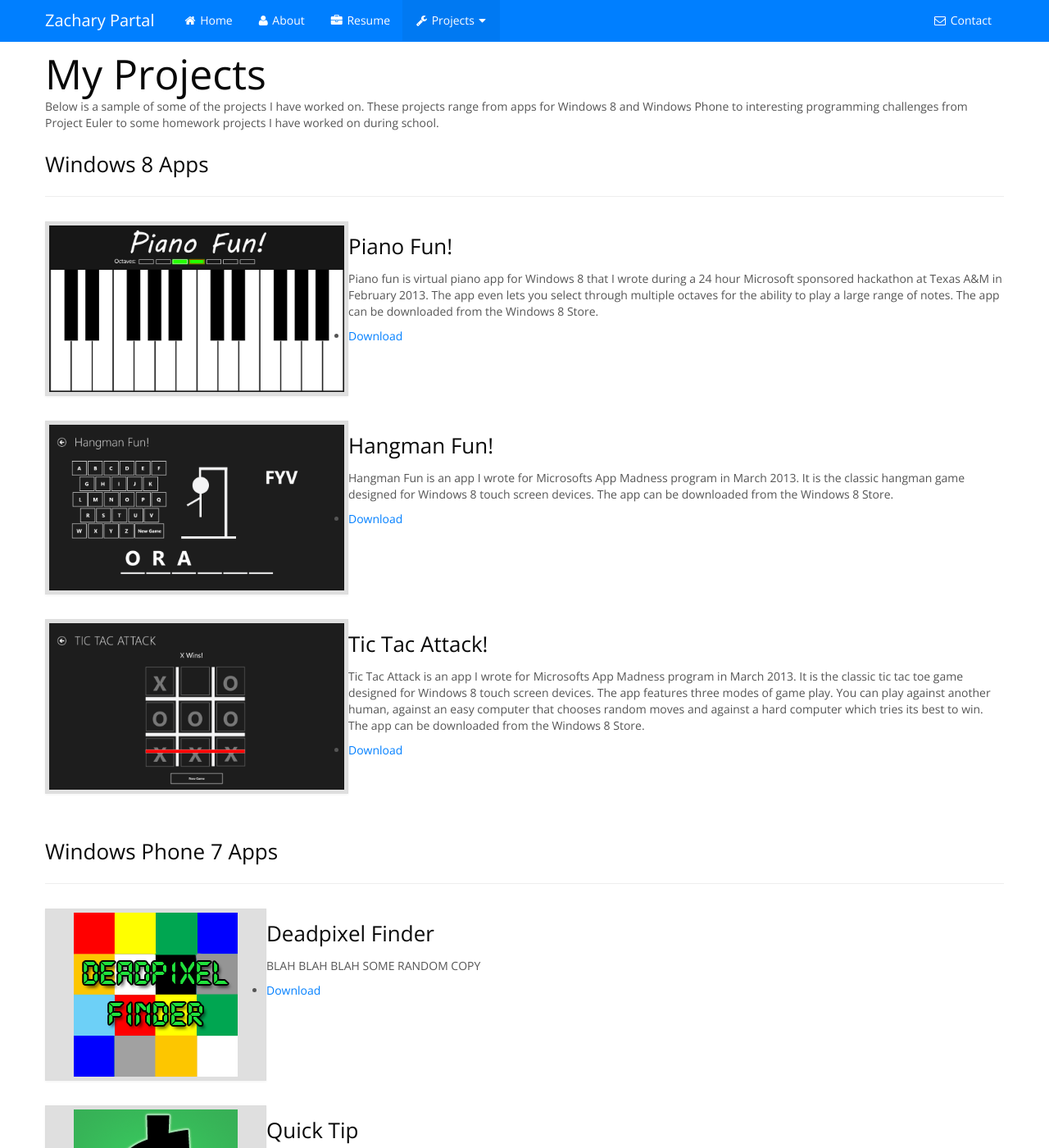
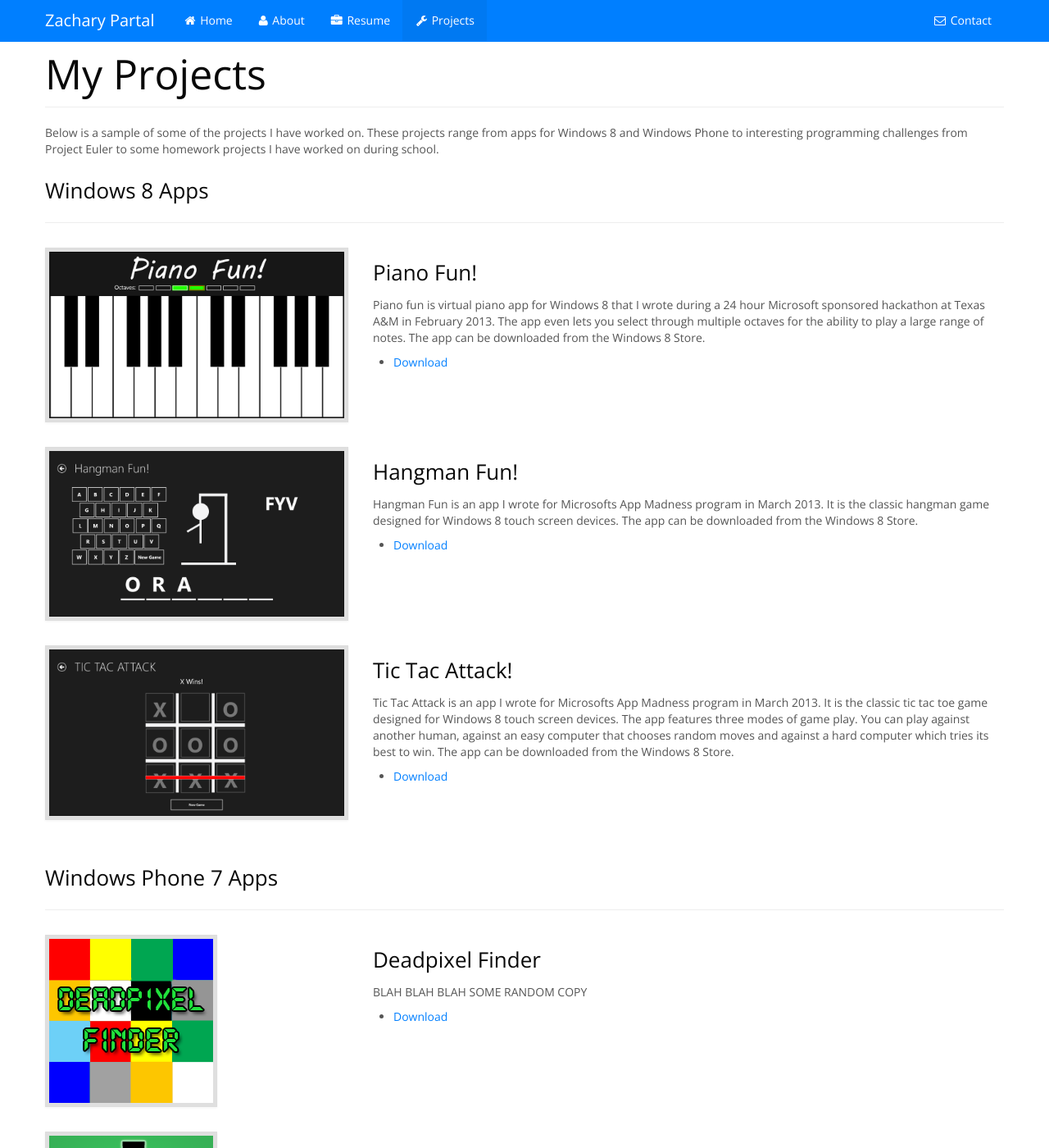
Before and after one commit to zpartal/zpartal.github.io, a Jekyll site: the page built from projects/index.html, in a window 1280 px wide and 1400 px high. Shown: the whole window at 82% size. Built offline with Jekyll 4.4.1, drawn with Linux system fonts in a browser that asks for light colours; nearby versions of some CDN libraries; some of the changed text lies outside the part shown.

Commit message:
moved individual projects into btsrp rows

```diff
--- a/_includes/navbar.html
+++ b/_includes/navbar.html
@@ -16,10 +16,10 @@
                         <a href="/about/"><i class="icon-user icon-white"></i> About</a>
                     </li>
                     <li><a href="/files/zpartalresume.pdf"><i class="icon-briefcase icon-white"></i> Resume</a></li>
-<!--                     <li class="dropdown-split-left {% if page.pageclass == 'projects' %}active{% endif %}">
+                    <li class="dropdown-split-left {% if page.pageclass == 'projects' %}active{% endif %}">
                         <a id="project-dd" href="/projects/"><i class="icon-wrench icon-white"></i> Projects</a>
-                    </li> -->
-                    <li class="dropdown dropdown-split-right {% if page.pageclass == 'projects' %}active{% endif %}">
+                    </li>
+                    <!-- <li class="dropdown dropdown-split-right {% if page.pageclass == 'projects' %}active{% endif %}">
                         <a id="project-dd" href="#" class="dropdown-toggle" data-toggle="dropdown">
                            <i class="icon-wrench icon-white"></i> Projects <i class="icon-caret-down"></i>
                         </a>
@@ -39,7 +39,7 @@
                             <li><a href="#">Project Euler</a></li>
                             <li><a href="#">Website</a></li>
                         </ul>
-                    </li>
+                    </li> -->
                 </ul>
                 <ul class="nav pull-right">
                     <li><a href="mailto:zach@partal.me"><i class="icon-envelope icon-white"></i> Contact</a></li>
--- a/_layouts/default.html
+++ b/_layouts/default.html
@@ -30,13 +30,7 @@
 
         {% include navbar.html %}
 
-        <div class="container">
-
-            {{ content }}
-
-            {% include footer.html %}
-
-        </div> <!-- /container -->
+        {{ content }}
 
         <script src="//ajax.googleapis.com/ajax/libs/jquery/1.9.1/jquery.min.js"></script>
         <script>window.jQuery || document.write('<script src="/assets/js/vendor/jquery-1.9.1.min.js"><\/script>')</script>
--- a/assets/css/main.css
+++ b/assets/css/main.css
@@ -4,13 +4,7 @@
    Author's custom styles
    ========================================================================== */
 
-h3.project-item {
-	padding-left: 10px;
-}
-
-p.project-item {
-	padding-left: 10px;
-}
+.center { float: none; margin-left: auto; margin-right: auto; }
 
 /* Squeeze projects dropdown together */
 /*.navbar .nav > li.dropdown-split-right > a {
@@ -20,10 +14,10 @@ p.project-item {
   padding-right: 0;
 }*/
 
-.navbar .nav li.dropdown.open>.dropdown-toggle, .navbar .nav li.dropdown.active>.dropdown-toggle, .navbar .nav li.dropdown.open.active>.dropdown-toggle {
+/*.navbar .nav li.dropdown.open>.dropdown-toggle, .navbar .nav li.dropdown.active>.dropdown-toggle, .navbar .nav li.dropdown.open.active>.dropdown-toggle {
 	color: #fff;
 	background-color: rgba(0,0,0,0.05);
 	-webkit-box-shadow: none;
 	-moz-box-shadow: none;
 	box-shadow: none;
-}
+}*/
--- a/projects/index.html
+++ b/projects/index.html
@@ -4,61 +4,81 @@ title: Projects
 pageclass: projects
 ---
 
+<div class="container">
     <div>
-<!-- <div class="page-header"> -->
         <h1>My Projects</h1>
+        <hr>
         <p>Below is a sample of some of the projects I have worked on. These projects range from apps for Windows 8 and Windows Phone to interesting programming challenges from Project Euler to some homework projects I have worked on during school.</p>
     </div>
 
     <section id="win-8-apps">
+
     	<div class="page-header">
     		<h2>Windows 8 Apps</h2>
         </div>
+
         <div id="piano-fun" class="project-item clearfix">
-    	<ul class="thumbnails pull-left">
-		  <li class="span4">
+            <div class="row">
+                <div class="span4">
+                	<ul class="thumbnails">
+            		  <li >
             		    <a href="/assets/assets/img/pianofun-ss.png" class="thumbnail">
             		      <img src="/assets/img/pianofun-ss.png" alt="">
             		    </a>
             		  </li>
             		</ul>
+                </div>
+                <div class="span8">
                 	<h3>Piano Fun!</h3>
                 	<p>Piano fun is virtual piano app for Windows 8 that I wrote during a 24 hour Microsoft sponsored hackathon at Texas A&M in February 2013. The app even lets you select through multiple octaves for the ability to play a large range of notes. The app can be downloaded from the Windows 8 Store.</p>
                 	<ul>
                 		<li><a href="http://apps.microsoft.com/windows/app/piano-fun/c35a5143-e947-414f-928a-2bc40f4b698a">Download</a></li>
                 	</ul>
                 </div>
+            </div>
+        </div>
 
         <div id="hangman-fun" class="project-item clearfix">
-    	<ul class="thumbnails pull-left">
-		  <li class="span4">
-		    <a href="/assets/img/hangman-ss.png" class="thumbnail">
+            <div class="row">
+                <div class="span4">
+                    <ul class="thumbnails">
+                      <li>
+                        <a href="/assets/assets/img/hangman-ss.png" class="thumbnail">
                           <img src="/assets/img/hangman-ss.png" alt="">
                         </a>
                       </li>
                     </ul>
+                </div>
+                <div class="span8">
                     <h3>Hangman Fun!</h3>
                     <p>Hangman Fun is an app I wrote for Microsofts App Madness program in March 2013. It is the classic hangman game designed for Windows 8 touch screen devices. The app can be downloaded from the Windows 8 Store.</p>
                     <ul>
                         <li><a href="http://apps.microsoft.com/windows/app/piano-fun/c35a5143-e947-414f-928a-2bc40f4b698a">Download</a></li>
                     </ul>
                 </div>
+            </div>
+        </div>
 
         <div id="tic-tac-attack" class="project-item clearfix">
-    	<ul class="thumbnails pull-left">
-		  <li class="span4">
-		    <a href="/assets/img/tictacattack-ss.png" class="thumbnail">
+            <div class="row">
+                <div class="span4">
+                    <ul class="thumbnails">
+                      <li >
+                        <a href="/assets/assets/img/tictacattack-ss.png" class="thumbnail">
                           <img src="/assets/img/tictacattack-ss.png" alt="">
                         </a>
                       </li>
                     </ul>
+                </div>
+                <div class="span8">
                     <h3>Tic Tac Attack!</h3>
-    	<p>Tic Tac Attack is an app I wrote for Microsofts App Madness program in March 2013. It is the classic tic tac toe game designed for Windows 8 touch screen devices. The app features three modes of game play. You can play against another human, against an easy computer that chooses random moves and against a hard computer which tries its best to win. The app can be downloaded from the Windows 8 Store. </P>
+                    <p>Tic Tac Attack is an app I wrote for Microsofts App Madness program in March 2013. It is the classic tic tac toe game designed for Windows 8 touch screen devices. The app features three modes of game play. You can play against another human, against an easy computer that chooses random moves and against a hard computer which tries its best to win. The app can be downloaded from the Windows 8 Store.</p>
                     <ul>
                         <li><a href="http://apps.microsoft.com/windows/app/tic-tac-attack/ea4dca02-894c-474b-8b61-28dbc11e72ad">Download</a></li>
                     </ul>
                 </div>
-
+            </div>
+        </div>
 
     </section>
 
@@ -66,51 +86,69 @@ pageclass: projects
     	<div class="page-header">
       		<h2>Windows Phone 7 Apps</h2>
       	</div>
+
         <div id="dead-pixel" class="project-item clearfix">
-    	<ul class="thumbnails pull-left">
-		  <li class="span3">
-		    <a href="/assets/img/deadpixel.png" class="thumbnail">
+            <div class="row">
+                <div class="span4">
+                    <ul class="thumbnails">
+                      <li >
+                        <a href="/assets/assets/img/deadpixel.png" class="thumbnail">
                           <img src="/assets/img/deadpixel.png" alt="">
                         </a>
                       </li>
                     </ul>
+                </div>
+                <div class="span8">
                     <h3>Deadpixel Finder</h3>
-    	<p>BLAH BLAH BLAH SOME RANDOM COPY</P>
+                    <p>BLAH BLAH BLAH SOME RANDOM COPY</p>
                     <ul>
                         <li><a href="http://www.windowsphone.com/en-us/store/app/deadpixel-finder/a82cf1eb-74ee-4812-98b3-b85e977674f1">Download</a></li>
                     </ul>
                 </div>
+            </div>
+        </div>
 
         <div id="quick-tip" class="project-item clearfix">
-    	<ul class="thumbnails pull-left">
-		  <li class="span3">
-		    <a href="/assets/img/quicktip.png" class="thumbnail">
+            <div class="row">
+                <div class="span4">
+                    <ul class="thumbnails">
+                      <li >
+                        <a href="/assets/assets/img/quicktip.png" class="thumbnail">
                           <img src="/assets/img/quicktip.png" alt="">
                         </a>
                       </li>
                     </ul>
-    	<h3>Quick Tip</h3>
-    	<p>BLAH BLAH BLAH SOME RANDOM COPY</P>
+                </div>
+                <div class="span8">
+                    <h3>Quick Tip Calc</h3>
+                    <p>BLAH BLAH BLAH SOME RANDOM COPY</p>
                     <ul>
                         <li><a href="http://www.windowsphone.com/en-us/store/app/quick-tip-calc/357d56a7-91b2-4a4f-9c75-022fbde1750e">Download</a></li>
                     </ul>
                 </div>
+            </div>
+        </div>
 
         <div id="unit-converter" class="project-item clearfix">
-    	<ul class="thumbnails pull-left">
-		  <li class="span3">
-		    <a href="/assets/img/unitconverter.png" class="thumbnail">
+            <div class="row">
+                <div class="span4">
+                    <ul class="thumbnails">
+                      <li>
+                        <a href="/assets/assets/img/unitconverter.png" class="thumbnail">
                           <img src="/assets/img/unitconverter.png" alt="">
                         </a>
                       </li>
                     </ul>
+                </div>
+                <div class="span8">
                     <h3>Unit Converter</h3>
-    	<p>BLAH BLAH BLAH SOME RANDOM COPY</P>
+                    <p>BLAH BLAH BLAH SOME RANDOM COPY</p>
                     <ul>
                         <li><a href="http://www.windowsphone.com/en-us/store/app/unit-coverter/896496a1-5545-492f-bd97-6c33e590a16d">Download</a></li>
                     </ul>
                 </div>
-
+            </div>
+        </div>
 
     </section>
 
@@ -118,18 +156,51 @@ pageclass: projects
     	<div class="page-header">
     		<h2>Other Projects</h2>
     	</div>
-	<div id="project-euler" class="project-item clearfix">
-    	<ul class="thumbnails pull-left">
-		  <li class="span4">
-		    <a href="/assets/img/project-euler-ss.png" class="thumbnail">
+
+        <div id="personal-website" class="project-item clearfix">
+            <div class="row">
+                <div class="span4">
+                    <ul class="thumbnails">
+                      <li>
+                        <a href="/assets/assets/img/project-euler-ss.png" class="thumbnail">
                           <img src="/assets/img/project-euler-ss.png" alt="">
                         </a>
                       </li>
                     </ul>
+                </div>
+                <div class="span8">
+                    <h3>Personal Website</h3>
+                    <p>This personal website is written in HTML5, CSS3 and Javascript. Technologies used include Twitter's Bootstrap, JQuery, Jekyll and GitHub Pages for hosting. The source for the site can be viewed on GitHub.</p>
+                    <ul>
+                        <li><a href="https://github.com/zpartal/zpartal.github.io">Source</a></li>
+                    </ul>
+                </div>
+            </div>
+        </div>
+
+        <div id="project-euler" class="project-item clearfix">
+            <div class="row">
+                <div class="span4">
+                    <ul class="thumbnails">
+                      <li>
+                        <a href="/assets/assets/img/project-euler-ss.png" class="thumbnail">
+                          <img src="/assets/img/project-euler-ss.png" alt="">
+                        </a>
+                      </li>
+                    </ul>
+                </div>
+                <div class="span8">
                     <h3>Project Euler</h3>
-    	<p>Project Euler is a series of math based programming puzzles. I like to attempt some of these in my spare time. The problems I have solved are in a GitHub repo.</P>
+                    <p>Project Euler is a series of math based programming puzzles. I like to attempt some of these in my spare time. The problems I have solved are in a GitHub repo.</p>
                     <ul>
                         <li><a href="https://github.com/zpartal/project_euler">Source</a></li>
                     </ul>
                 </div>
+            </div>
+        </div>
+
     </section>
+
+    {% include footer.html %}
+
+</div>
```
Also changed, not shown: about/index.html (+6 -2 lines), index.html (+15 -1 lines), 2 other files. Lines whose indentation alone changed are shown as unchanged.
